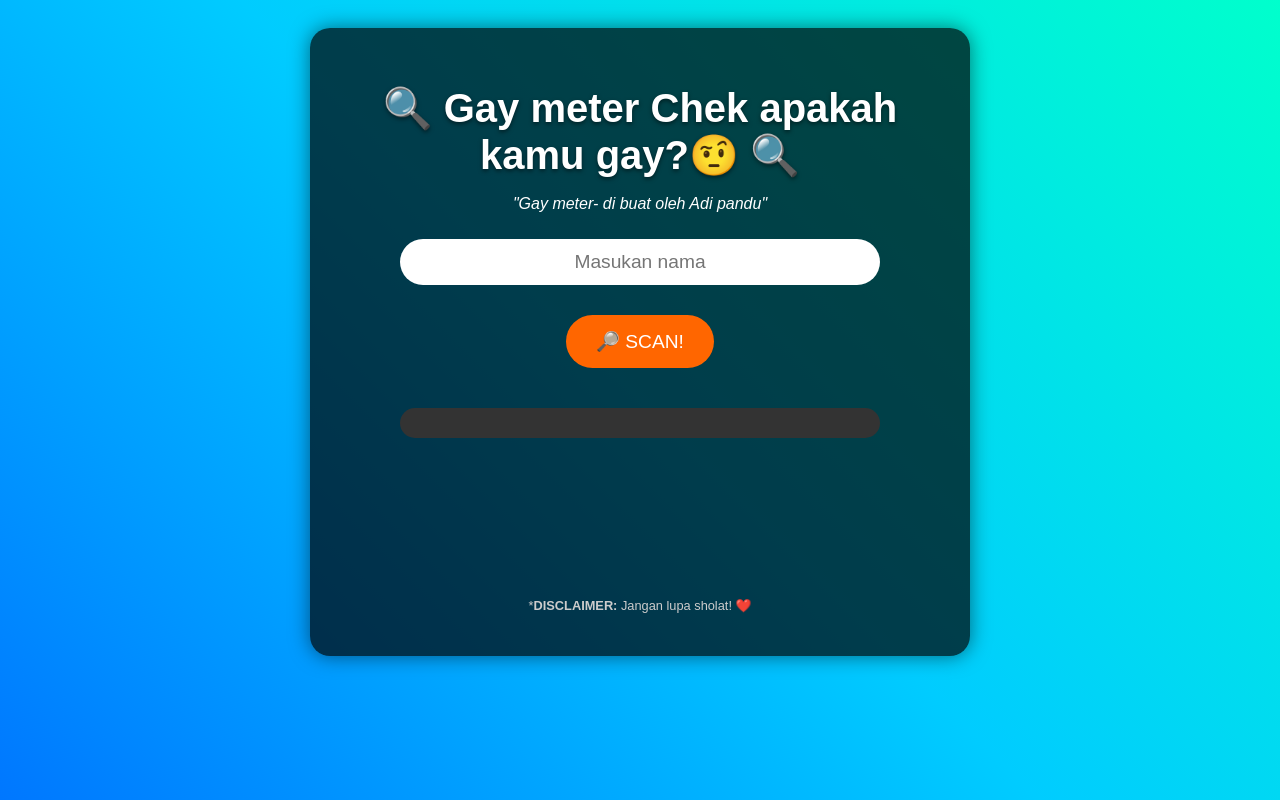
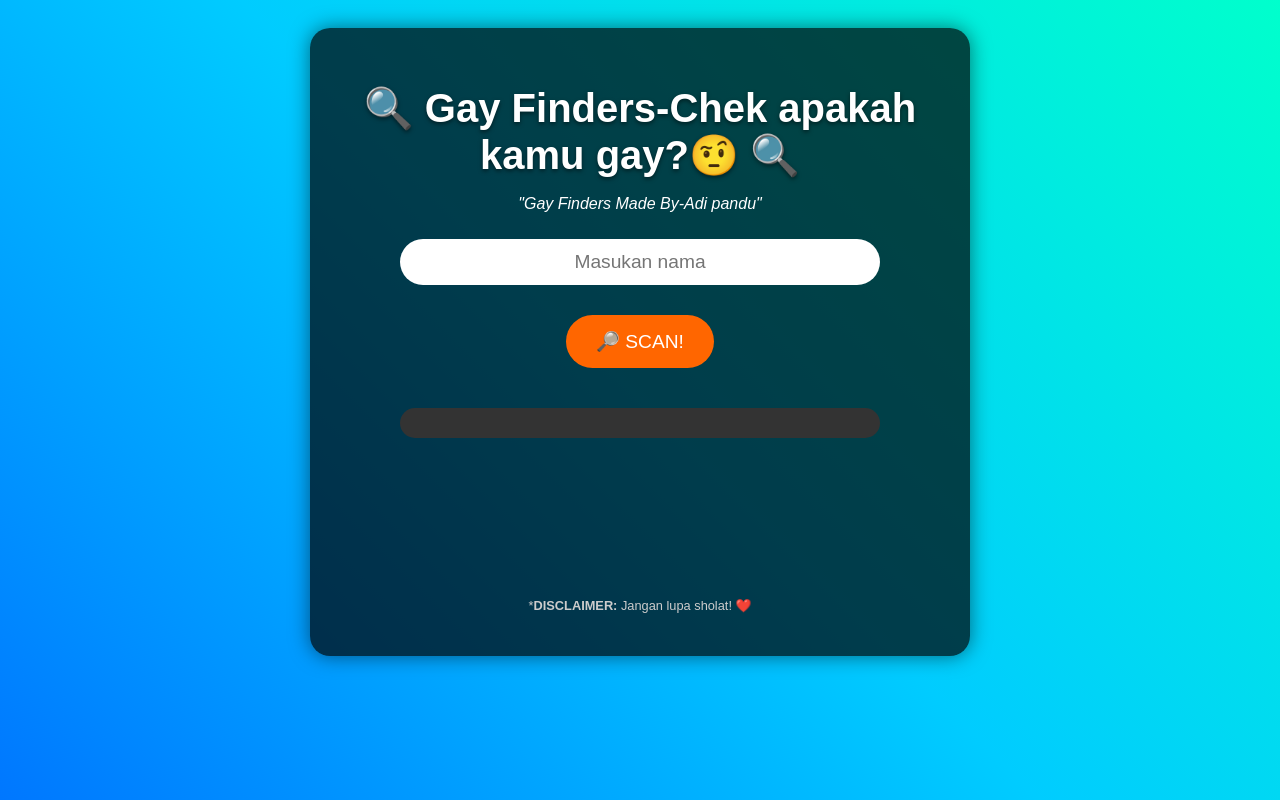
Before and after one commit to Adi-pandu/GayFinders, a plain HTML site: page index.html in a window 1280 px wide. Drawn offline with Linux system fonts and the light colour scheme.

Commit message:
Update index.html

```diff
--- a/index.html
+++ b/index.html
@@ -85,8 +85,8 @@
 </head>
 <body>
     <div class="container">
-        <h1>🔍 Gay meter Chek apakah kamu gay?🤨 🔍</h1>
-        <p><em>"Gay meter- di buat oleh Adi pandu"</em></p>
+        <h1>🔍 Gay Finders-Chek apakah kamu gay?🤨 🔍</h1>
+        <p><em>"Gay Finders Made By-Adi pandu"</em></p>
 
         <input type="text" id="nameInput" placeholder="Masukan nama" required>
         <button onclick="scanStraightness()">🔎 SCAN!</button>
@@ -155,7 +155,7 @@
             if (percent > 90) return " anjayy kamu 90% normal selamat!🥳🥳";
             if (percent > 70) return " lanjutkan😁👍.";
             if (percent > 50) return "‍♂️ hmm baiklah kamu masih aman😁👍.";
-            if (percent > 30) return "hmm..mencurigakan,katakan padaku kawan.apakah kamu member sungut lele?🧐";
+            if (percent > 30) return "apakah kamu member sungut lele?🧐";
             if (percent > 10) return " ihh gayyy pergi lo gay!";
             return " 0% Kamu GAY💀💀 get some help bro🙏🌈";
         }
```
